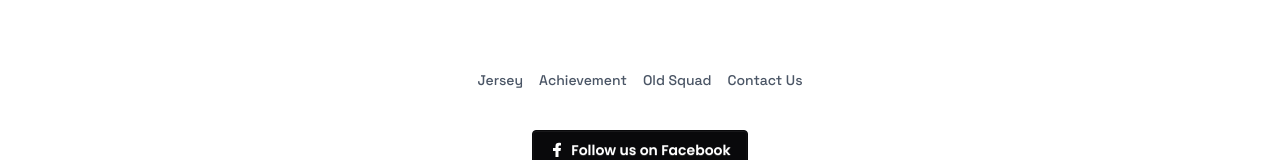
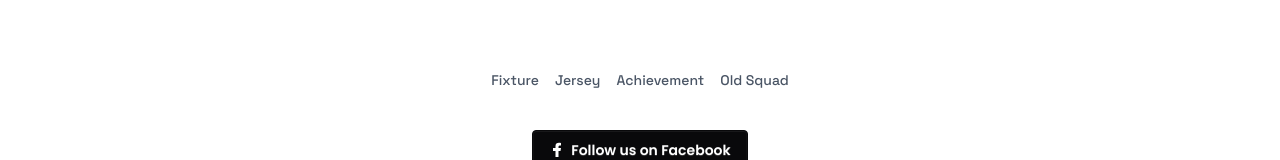
Before and after one commit to imam-hasan-jami/Blustery-Risers, a React (Vite) app: page / in a window 1280 px wide. Shown: the part 6668-6828 px from the top of the page. Built offline with nearby package versions, Linux system fonts and the light colour scheme.

Commit message:
Update Footer.jsx

```diff
--- a/src/components/Footer.jsx
+++ b/src/components/Footer.jsx
@@ -10,10 +10,10 @@ const Footer = () => {
   return (
     <footer className="footer footer-horizontal footer-center text-base-content rounded mt-20 mb-10">
       <nav className="grid grid-flow-col gap-4">
+        <a className="link link-hover font-grotesk text-gray-600 font-medium">Fixture</a>
         <a className="link link-hover font-grotesk text-gray-600 font-medium">Jersey</a>
         <a className="link link-hover font-grotesk text-gray-600 font-medium">Achievement</a>
         <a className="link link-hover font-grotesk text-gray-600 font-medium">Old Squad</a>
-        <a className="link link-hover font-grotesk text-gray-600 font-medium">Contact Us</a>
       </nav>
       <nav>
         <div className="grid grid-flow-col gap-4">
```
